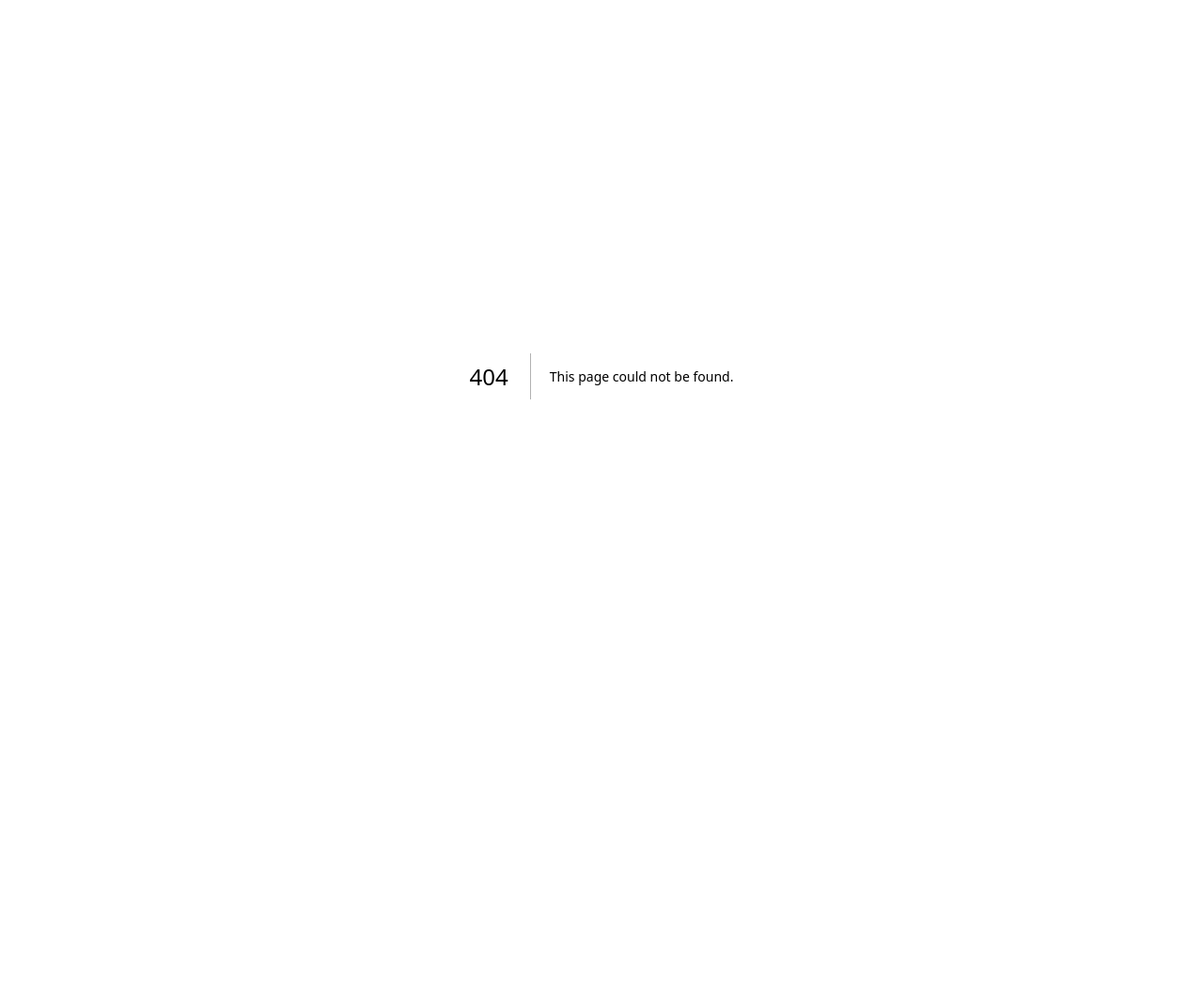
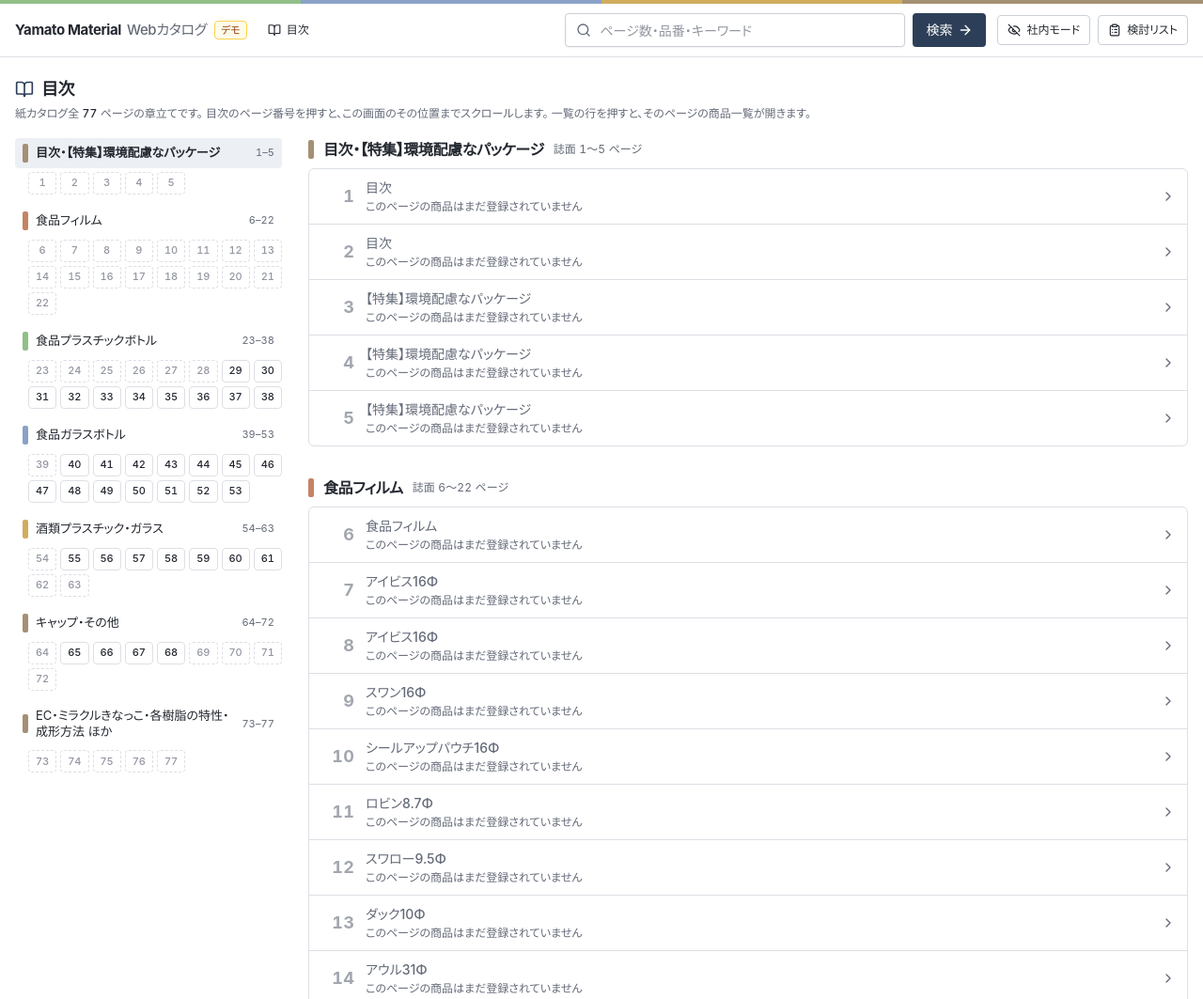
Before and after one commit to spoon-a-nakamura/yamato-material, a React app in the folder yamato-webcatalog-demo/: page /contents in a window 1280 px wide. Before the commit this address had no page. Shown: the top 1063 px of the page at 94% size. Before the commit the page ends 800 px from the top, so only its background shows below. Built offline with nearby package versions, Linux system fonts and the light colour scheme.

Commit message:
目次画面を追加し、ページ番号から誌面一覧内へスクロールできるようにした
紙カタログの目次をそのままWeb上に置いた画面 /contents を新設した。
誌面カテゴリーが連続する区間から章立てを自動生成し（7章）、
目次のページ番号を押すとその位置まで画面がスクロールする。

単一HTML版のルーターは window.location.hash をパスとして解釈するため、
素の同一ページ内アンカー（href="#p-29"）は「/p-29 への遷移」と誤解釈される。
そのため目次側のジャンプは href を持たない button とし、
scrollIntoView() で移動する実装にした。Next.js 版・単一HTML版で同一コードが動く。

あわせて対応した点：
- sticky ヘッダーに着地先が隠れないよう scroll-mt-32 lg:scroll-mt-20 を指定
- prefers-reduced-motion: reduce ではスムーススクロールを無効化
- 77行のどこに着地したか分かるよう、着地行を約2秒だけ強調
- ページ番号ボタンに「◯ページ ＜誌面タイトル＞」の aria-label を付与

ヘッダー・トップ・誌面ページから目次への導線を追加した。

Co-Authored-By: Claude Opus 5 <noreply@anthropic.com>

```diff
--- /dev/null
+++ b/yamato-webcatalog-demo/app/contents/page.tsx
@@ -0,0 +1,14 @@
+import { Suspense } from 'react'
+import { NextNavProvider } from '@/app/next-nav'
+import { AppShell } from '@/app/app'
+import { ContentsScreen } from '@/screens/contents'
+
+export default function Page() {
+  return (
+    <Suspense>
+      <NextNavProvider path="/contents">
+        <AppShell><ContentsScreen /></AppShell>
+      </NextNavProvider>
+    </Suspense>
+  )
+}
--- a/yamato-webcatalog-demo/src/app/app.tsx
+++ b/yamato-webcatalog-demo/src/app/app.tsx
@@ -9,6 +9,7 @@ import { HomeScreen } from '@/screens/home'
 import { ProductsScreen } from '@/screens/products'
 import { ProductScreen } from '@/screens/product'
 import { PageScreen } from '@/screens/page'
+import { ContentsScreen } from '@/screens/contents'
 import { ShortlistScreen } from '@/screens/shortlist'
 import { AboutScreen } from '@/screens/about'
 
@@ -50,6 +51,7 @@ export function App() {
   const body = React.useMemo(() => {
     if (path === '/') return <HomeScreen />
     if (path === '/products') return <ProductsScreen />
+    if (path === '/contents') return <ContentsScreen />
     if (path === '/shortlist') return <ShortlistScreen />
     if (path === '/about') return <AboutScreen />
     const prod = path.match(/^\/products\/(.+)$/)
--- a/yamato-webcatalog-demo/src/components/site-header.tsx
+++ b/yamato-webcatalog-demo/src/components/site-header.tsx
@@ -1,6 +1,6 @@
 'use client'
 import * as React from 'react'
-import { ClipboardList, Eye, EyeOff, Lock, Menu, X } from 'lucide-react'
+import { BookOpen, ClipboardList, Eye, EyeOff, Lock, Menu, X } from 'lucide-react'
 import { Badge } from '@/components/ui/badge'
 import { Button } from '@/components/ui/button'
 import { Dialog, DialogContent, DialogDescription, DialogTitle } from '@/components/ui/dialog'
@@ -140,6 +140,13 @@ export function SiteHeader() {
           <Badge variant="demo" className="hidden sm:inline-flex">デモ</Badge>
         </Link>
 
+        <Button asChild variant="ghost" size="sm" className="hidden shrink-0 gap-1.5 lg:inline-flex">
+          <Link href="/contents">
+            <BookOpen className="size-3.5" />
+            目次
+          </Link>
+        </Button>
+
         <div className="ml-auto hidden max-w-md flex-1 lg:block">
           <CatalogSearch />
         </div>
@@ -158,6 +165,12 @@ export function SiteHeader() {
       <Sheet open={menu} onOpenChange={setMenu}>
         <SheetContent side="left" className="p-4">
           <SheetTitle className="mb-4 pr-8">カテゴリー</SheetTitle>
+          <Button asChild variant="outline" className="mb-3 w-full justify-start gap-2">
+            <Link href="/contents" onClick={() => setMenu(false)}>
+              <BookOpen className="size-4" />
+              目次（全ページ）
+            </Link>
+          </Button>
           <CategoryNav onNavigate={() => setMenu(false)} />
           <div className="mt-6 flex flex-col gap-2 border-t pt-4">
             <InternalModeControl compact />
--- /dev/null
+++ b/yamato-webcatalog-demo/src/screens/contents.tsx
@@ -0,0 +1,273 @@
+'use client'
+import * as React from 'react'
+import { BookOpen, ChevronRight, ListTree } from 'lucide-react'
+import { Badge } from '@/components/ui/badge'
+import { Notice } from '@/components/bits'
+import { Link } from '@/app/nav'
+import { CATEGORY_LABEL, catClasses, dataset, pages, productsByPage } from '@/lib/catalog'
+import { cn } from '@/lib/utils'
+import type { CatalogPage, CategoryId } from '@/lib/types'
+
+/* ==================================================================
+   紙カタログの目次をそのままWeb上に置いた画面。
+   誌面の章立て（＝カテゴリーが連続する区間）を1画面に縦に並べ、
+   左（SPでは上）の目次からページ番号でその位置へスクロールする。
+   ================================================================== */
+
+interface Chapter {
+  id: string
+  category: CategoryId
+  label: string
+  pages: CatalogPage[]
+  skuCount: number
+  /** Web移行対象に入るページ番号の範囲（無い章は undefined） */
+  scope?: [number, number]
+}
+
+/**
+ * 章の区切り＝カテゴリーが切り替わる位置。
+ * 「その他」は巻頭（目次・特集）と巻末（会社案内ほか）の2回現れるため、
+ * カテゴリー名ではなく誌面のページタイトルから章名を組み立てて区別する。
+ */
+const chapters: Chapter[] = (() => {
+  const out: Chapter[] = []
+  for (const pg of pages) {
+    const last = out[out.length - 1]
+    if (last && last.category === pg.category) last.pages.push(pg)
+    else out.push({ id: `ch-${pg.category}-${pg.page}`, category: pg.category, label: '', pages: [pg], skuCount: 0 })
+  }
+  for (const ch of out) {
+    ch.skuCount = ch.pages.reduce((n, p) => n + (productsByPage.get(p.page)?.length ?? 0), 0)
+    const titles = [...new Set(ch.pages.map((p) => p.title))]
+    ch.label =
+      ch.category === 'other'
+        ? titles.slice(0, 2).join('・') + (titles.length > 2 ? ' ほか' : '')
+        : CATEGORY_LABEL[ch.category] ?? 'その他'
+    const inScope = ch.pages.filter((p) => p.inScope)
+    if (inScope.length) ch.scope = [inScope[0].page, inScope[inScope.length - 1].page]
+  }
+  return out
+})()
+
+const firstPage = (ch: Chapter) => ch.pages[0].page
+const lastPage = (ch: Chapter) => ch.pages[ch.pages.length - 1].page
+
+/**
+ * 単一HTML版はハッシュ（#/page/29）をルート指定に使うため、
+ * <a href="#p-29"> のアンカーリンクは「/p-29 への画面遷移」と解釈されてしまう。
+ * 目次内のジャンプは href を持たせず、要素への直接スクロールで実装する。
+ * これで Next.js 版・単一HTML版のどちらも同じコードで動く。
+ */
+function scrollToId(id: string) {
+  const el = document.getElementById(id)
+  if (!el) return
+  const reduce = window.matchMedia('(prefers-reduced-motion: reduce)').matches
+  el.scrollIntoView({ behavior: reduce ? 'auto' : 'smooth', block: 'start' })
+}
+
+export function ContentsScreen() {
+  const [active, setActive] = React.useState<string>(chapters[0]?.id ?? '')
+  const [flash, setFlash] = React.useState<number | null>(null)
+  const flashTimer = React.useRef<number | undefined>(undefined)
+
+  const jumpToPage = React.useCallback((page: number) => {
+    scrollToId(`p-${page}`)
+    // 着地点を数秒だけ強調する（77行の中のどこに飛んだか分かるように）
+    setFlash(page)
+    window.clearTimeout(flashTimer.current)
+    flashTimer.current = window.setTimeout(() => setFlash(null), 2200)
+  }, [])
+
+  React.useEffect(() => () => window.clearTimeout(flashTimer.current), [])
+
+  // 現在表示中の章を目次側で強調する
+  React.useEffect(() => {
+    const els = chapters
+      .map((c) => document.getElementById(c.id))
+      .filter((el): el is HTMLElement => el !== null)
+    if (!els.length) return
+    const io = new IntersectionObserver(
+      (entries) => {
+        const hit = entries
+          .filter((e) => e.isIntersecting)
+          .sort((a, b) => a.boundingClientRect.top - b.boundingClientRect.top)[0]
+        if (hit) setActive(hit.target.id)
+      },
+      { rootMargin: '-15% 0px -70% 0px' }
+    )
+    els.forEach((el) => io.observe(el))
+    return () => io.disconnect()
+  }, [])
+
+  return (
+    <div className="mx-auto max-w-[1400px] px-3 py-5 sm:px-4">
+      <header className="mb-4">
+        <h1 className="flex items-center gap-2 text-lg font-bold tracking-tight">
+          <BookOpen className="size-5 text-primary" />
+          目次
+        </h1>
+        <p className="mt-0.5 text-xs leading-relaxed text-muted-foreground">
+          紙カタログ全 <span className="num font-medium text-foreground">{dataset.catalogPageCount}</span> ページの章立てです。
+          目次のページ番号を押すと、この画面のその位置までスクロールします。
+          一覧の行を押すと、そのページの商品一覧が開きます。
+        </p>
+      </header>
+
+      {/* SP：目次は本文の上に置く（横幅が足りずサイドに出せないため） */}
+      <div className="mb-5 rounded-lg border bg-card p-3 shadow-card lg:hidden no-print">
+        <p className="mb-2 flex items-center gap-1.5 text-xs font-medium text-muted-foreground">
+          <ListTree className="size-3.5" />
+          ページ番号を選ぶ
+        </p>
+        <Toc
+          active={active}
+          cols="grid-cols-10 sm:grid-cols-[repeat(16,minmax(0,1fr))]"
+          onChapter={scrollToId}
+          onPage={jumpToPage}
+        />
+      </div>
+
+      <div className="flex gap-6">
+        {/* PC：目次を画面左に固定 */}
+        <aside className="hidden w-72 shrink-0 lg:block no-print">
+          <div className="sticky top-[4.25rem] max-h-[calc(100vh-5.5rem)] overflow-y-auto pr-1">
+            <Toc active={active} cols="grid-cols-8" onChapter={scrollToId} onPage={jumpToPage} />
+          </div>
+        </aside>
+
+        <main className="min-w-0 flex-1 space-y-8">
+          {chapters.map((ch) => {
+            const cc = catClasses(ch.category)
+            return (
+              <section key={ch.id} id={ch.id} className="scroll-mt-32 lg:scroll-mt-20">
+                <h2 className="mb-2 flex flex-wrap items-center gap-x-2.5 gap-y-1">
+                  <span className={cn('h-5 w-1.5 rounded-sm', cc.bar)} aria-hidden />
+                  <span className="text-base font-semibold tracking-tight">{ch.label}</span>
+                  <span className="num text-xs text-muted-foreground">
+                    誌面 {firstPage(ch)}〜{lastPage(ch)} ページ
+                  </span>
+                  {ch.skuCount > 0 && (
+                    <span className="num text-xs text-muted-foreground">／ 掲載 {ch.skuCount} SKU</span>
+                  )}
+                  {ch.scope && (
+                    <Badge variant="outline" className="num">
+                      Web移行対象 {ch.scope[0]}〜{ch.scope[1]}ページ
+                    </Badge>
+                  )}
+                </h2>
+
+                <ul className="divide-y overflow-hidden rounded-lg border bg-card shadow-card">
+                  {ch.pages.map((pg) => {
+                    const n = productsByPage.get(pg.page)?.length ?? 0
+                    return (
+                      <li
+                        key={pg.page}
+                        id={`p-${pg.page}`}
+                        className={cn(
+                          'scroll-mt-32 transition-colors lg:scroll-mt-20',
+                          flash === pg.page && 'bg-accent ring-2 ring-inset ring-primary'
+                        )}
+                      >
+                        <Link
+                          href={`/page/${pg.page}`}
+                          className="group flex items-center gap-3 px-3 py-2.5 transition-colors hover:bg-accent"
+                        >
+                          <span
+                            className={cn(
+                              'num w-9 shrink-0 text-right text-lg font-bold leading-none',
+                              n > 0 ? cc.text : 'text-muted-foreground/60'
+                            )}
+                          >
+                            {pg.page}
+                          </span>
+                          <span className="min-w-0 flex-1">
+                            <span className={cn('block truncate text-sm font-medium', n === 0 && 'text-muted-foreground')}>
+                              {pg.title}
+                            </span>
+                            <span className="mt-0.5 flex flex-wrap items-center gap-1.5 text-xs text-muted-foreground">
+                              {n > 0 ? (
+                                <span className="num">{n} 件</span>
+                              ) : (
+                                <span>このページの商品はまだ登録されていません</span>
+                              )}
+                            </span>
+                          </span>
+                          <ChevronRight className="size-4 shrink-0 text-muted-foreground transition-transform group-hover:translate-x-0.5" />
+                        </Link>
+                      </li>
+                    )
+                  })}
+                </ul>
+              </section>
+            )
+          })}
+
+          <Notice>
+            誌面ページと商品の対応は「00_ページ対応表.csv」から機械的に作成しています。
+            商品が登録されていないページは、今回のWeb移行対象範囲外か、データ収集が未完了のページです（提案書 4-1 / 14-2）。
+          </Notice>
+        </main>
+      </div>
+    </div>
+  )
+}
+
+/** 章 → ページ番号の2階層の目次。PC のサイドと SP の上部で同じものを使う */
+function Toc({
+  active, cols, onChapter, onPage,
+}: {
+  active: string
+  cols: string
+  onChapter: (id: string) => void
+  onPage: (page: number) => void
+}) {
+  return (
+    <nav aria-label="目次">
+      {chapters.map((ch) => {
+        const cc = catClasses(ch.category)
+        return (
+          <div key={ch.id} className="mb-3 last:mb-0">
+            <button
+              type="button"
+              onClick={() => onChapter(ch.id)}
+              aria-label={`${ch.label}（${firstPage(ch)}〜${lastPage(ch)}ページ）`}
+              className={cn(
+                'flex w-full items-center gap-2 rounded-md px-2 py-1.5 text-left transition-colors hover:bg-accent',
+                active === ch.id && 'bg-accent'
+              )}
+            >
+              <span className={cn('h-5 w-1.5 shrink-0 rounded-sm', cc.bar)} aria-hidden />
+              <span className={cn('flex-1 text-[0.8125rem] leading-snug', active === ch.id && 'font-semibold')}>
+                {ch.label}
+              </span>
+              <span className="num shrink-0 text-[0.6875rem] text-muted-foreground">
+                {firstPage(ch)}–{lastPage(ch)}
+              </span>
+            </button>
+
+            <div className={cn('mt-1 grid gap-1 pl-3.5', cols)}>
+              {ch.pages.map((pg) => {
+                const n = productsByPage.get(pg.page)?.length ?? 0
+                return (
+                  <button
+                    key={pg.page}
+                    type="button"
+                    onClick={() => onPage(pg.page)}
+                    aria-label={`${pg.page}ページ ${pg.title}`}
+                    title={`${pg.page}ページ ${pg.title}`}
+                    className={cn(
+                      'num h-6 rounded border text-[0.6875rem] font-medium transition-colors hover:border-primary/40 hover:bg-accent',
+                      n > 0 ? 'bg-card' : 'border-dashed text-muted-foreground/70'
+                    )}
+                  >
+                    {pg.page}
+                  </button>
+                )
+              })}
+            </div>
+          </div>
+        )
+      })}
+    </nav>
+  )
+}
```
Also changed, not shown: yamato-webcatalog-demo/docs/DECISIONS.md (+24 -0 lines), yamato-webcatalog-demo/src/screens/home.tsx (+9 -0 lines), yamato-webcatalog-demo/src/screens/page.tsx (+10 -2 lines), yamato-webcatalog-demo/README.md.
